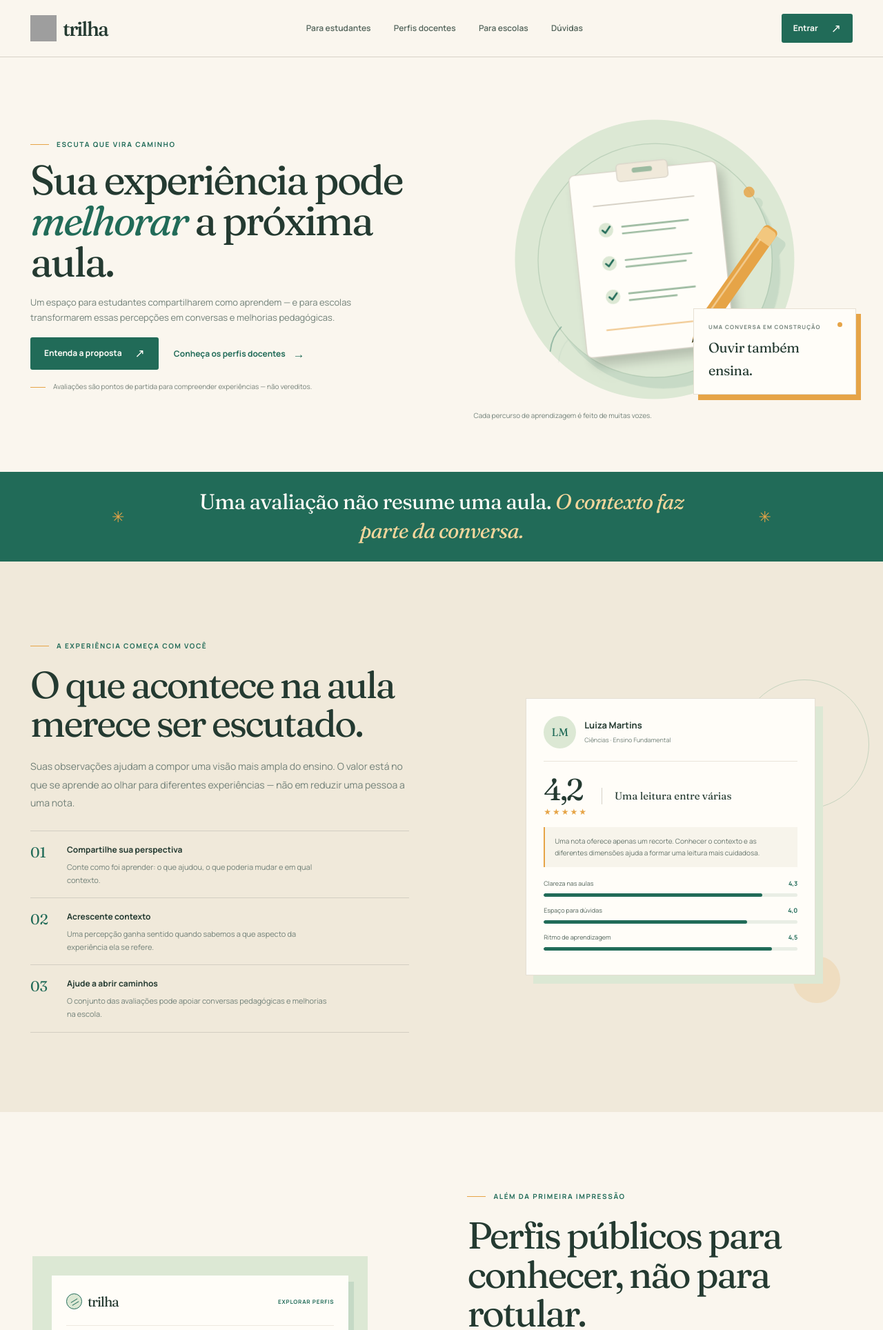
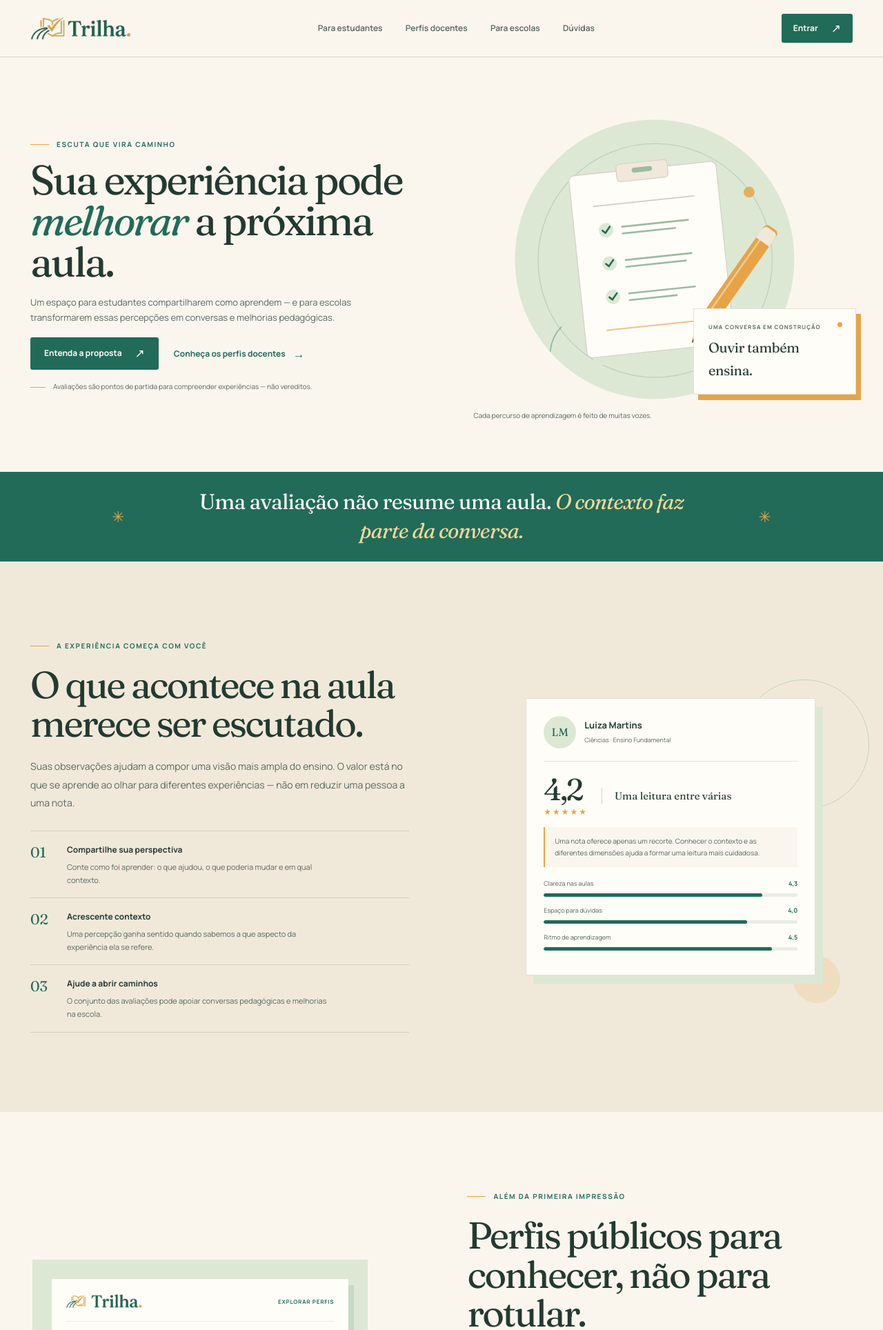
Before and after one commit to eduroqu3/Trilha, a Django app: template templates/landing.html in a window 1280 px wide. Shown: the top 1928 px of the page at 69% size. Run offline with Django 5.2, Linux system fonts and the light colour scheme; the template is opened without the code that fills it, so the values that code supplies are empty; grey boxes are pictures that could not be loaded.

Commit message:
Apply TRILHA visual identity guidelines

```diff
--- a/static/css/site.css
+++ b/static/css/site.css
@@ -7,7 +7,7 @@
   --pale: #DCE8D4;
   --sage: #9DBBA1;
   --mustard: #E6A447;
-  --muted: #718078;
+  --muted: #59685F;
   --line: #D7D2C7;
   --white: #FFFDF8;
   --serif: "Fraunces", Georgia, serif;
@@ -28,9 +28,8 @@ button:disabled { opacity: 1; }
 
 .site-header { border-bottom: 1px solid var(--line); background: var(--cream); }
 .header-inner { min-height: 82px; display: flex; align-items: center; justify-content: space-between; gap: 28px; }
-.brand { display: inline-flex; align-items: center; gap: 9px; flex: 0 0 auto; }
-.brand-mark { width: 38px; height: 38px; flex: 0 0 auto; }
-.brand-name { color: var(--dark); font-family: var(--serif); font-size: 29px; font-weight: 500; letter-spacing: -.07em; line-height: 1; }
+.brand { display: inline-flex; align-items: center; flex: 0 0 auto; }
+.brand-mark { display: block; width: 146px; height: auto; flex: 0 0 auto; }
 .desktop-nav { display: flex; align-items: center; gap: clamp(18px, 2.6vw, 37px); color: #53645b; font-size: 12px; font-weight: 600; }
 .desktop-nav a, .mobile-nav nav a { transition: color .18s ease; }
 .desktop-nav a:hover, .mobile-nav nav a:hover { color: var(--deep); }
@@ -62,11 +61,11 @@ h1, h2, blockquote { margin: 0; font-family: var(--serif); font-weight: 400; let
 .text-link { display: inline-flex; align-items: center; gap: 11px; color: var(--deep); font-size: 12px; font-weight: 700; }
 .text-link span { font-size: 17px; font-weight: 400; transition: transform .18s ease; }
 .text-link:hover span { transform: translateX(3px); }
-.trust-note { display: flex; align-items: flex-start; gap: 11px; max-width: 410px; margin: 25px 0 0; color: #758078; font-size: 11px; line-height: 1.7; }
+.trust-note { display: flex; align-items: flex-start; gap: 11px; max-width: 410px; margin: 25px 0 0; color: var(--muted); font-size: 11px; line-height: 1.7; }
 .trust-note span { width: 22px; height: 1px; flex: 0 0 auto; margin-top: 9px; background: var(--mustard); }
 .hero-art-wrap { position: relative; display: flex; min-height: 454px; align-items: center; justify-content: center; margin: 0; isolation: isolate; }
 .hero-art-orbit { position: absolute; z-index: -1; top: 50%; left: 50%; width: min(88%, 405px); aspect-ratio: 1; border-radius: 50%; background: var(--pale); transform: translate(-51%, -52%); }
-.hero-art { position: relative; z-index: 0; display: block; width: min(100%, 500px); height: auto; object-fit: contain; filter: drop-shadow(12px 16px 0 rgba(33, 107, 88, .11)); }
+.hero-art { position: relative; z-index: 0; display: block; width: min(100%, 500px); height: auto; object-fit: contain; }
 .hero-note-card { position: absolute; z-index: 1; right: -5px; bottom: 38px; width: 236px; padding: 19px 21px 18px; border: 1px solid #e7e0d3; background: var(--white); box-shadow: 7px 8px 0 var(--mustard); }
 .hero-note-card > span { display: block; margin-bottom: 7px; color: var(--muted); font-size: 8px; font-weight: 700; letter-spacing: .14em; }
 .hero-note-card strong { color: var(--dark); font-family: var(--serif); font-size: 20px; font-weight: 400; letter-spacing: -.02em; }
@@ -101,7 +100,7 @@ h1, h2, blockquote { margin: 0; font-family: var(--serif); font-weight: 400; let
 .stars { color: var(--mustard); font-size: 12px; letter-spacing: 2px; }
 .rating-label { display: grid; gap: 2px; padding-left: 18px; border-left: 1px solid var(--line); }
 .rating-label strong { color: var(--dark); font-family: var(--serif); font-size: 15px; font-weight: 400; }
-.card-context { margin: 0; padding: 12px 14px; border-left: 2px solid var(--mustard); color: #66756c; background: #f7f4eb; font-size: 10px; line-height: 1.7; }
+.card-context { margin: 0; padding: 12px 14px; border-left: 2px solid var(--mustard); color: var(--muted); background: var(--cream); font-size: 10px; line-height: 1.7; }
 .dimension-list { display: grid; gap: 13px; padding: 17px 0 15px; }
 .dimension-row > div { display: flex; justify-content: space-between; margin-bottom: 6px; color: #52645a; font-size: 9px; }
 .dimension-row strong { color: var(--deep); font-size: 9px; }
@@ -115,15 +114,12 @@ h1, h2, blockquote { margin: 0; font-family: var(--serif); font-weight: 400; let
 .search-frame { padding: 28px; background: var(--pale); }
 .mock-browser { position: relative; padding: 21px 21px 17px; background: var(--white); box-shadow: 8px 9px 0 rgba(33, 107, 88, .12); }
 .mock-header { display: flex; align-items: center; gap: 8px; padding-bottom: 18px; border-bottom: 1px solid #eee9df; }
-.mini-brand-mark { position: relative; width: 23px; height: 23px; border: 1px solid var(--deep); border-radius: 50%; background: var(--pale); }
-.mini-brand-mark::before, .mini-brand-mark::after { position: absolute; content: ""; left: 5px; width: 11px; height: 1px; background: var(--deep); transform: rotate(-32deg); }
-.mini-brand-mark::before { top: 9px; }
-.mini-brand-mark::after { top: 13px; left: 7px; }
-.mini-brand { color: var(--dark); font-family: var(--serif); font-size: 20px; letter-spacing: -.06em; }
+.mini-brand-mark { display: block; width: 28px; height: 22px; flex: 0 0 auto; object-fit: contain; }
+.mini-brand { display: block; width: 74px; height: auto; }
 .mock-header > a { margin-left: auto; color: var(--deep); font-size: 8px; font-weight: 700; letter-spacing: .1em; }
 .search-box { display: flex; gap: 8px; margin-top: 24px; }
-.search-box input { width: 100%; min-width: 0; height: 48px; padding: 0 13px; border: 1px solid var(--line); border-radius: 2px; color: var(--dark); background: #fffefa; font-size: 11px; }
-.search-box input::placeholder { color: #8a938b; opacity: 1; }
+.search-box input { width: 100%; min-width: 0; height: 48px; padding: 0 13px; border: 1px solid var(--line); border-radius: 2px; color: var(--dark); background: var(--white); font-size: 11px; }
+.search-box input::placeholder { color: var(--muted); opacity: 1; }
 .search-box button { width: 48px; height: 48px; display: grid; place-items: center; flex: 0 0 auto; border: 0; border-radius: 2px; color: var(--white); background: var(--deep); }
 .search-box button svg { width: 19px; fill: none; stroke: currentColor; stroke-width: 1.8; stroke-linecap: round; }
 .search-result { display: flex; align-items: center; gap: 12px; padding: 15px 0; border-top: 1px solid #e8e3d9; border-bottom: 1px solid #e8e3d9; }
@@ -135,7 +131,7 @@ h1, h2, blockquote { margin: 0; font-family: var(--serif); font-weight: 400; let
 .search-decoration { position: absolute; z-index: -1; right: 17px; top: -36px; color: var(--mustard); font-family: var(--serif); font-size: 94px; line-height: 1; }
 .profiles-copy .section-lede { margin-top: 18px; }
 .principle-list { display: grid; gap: 14px; margin: 24px 0 26px; padding: 0; list-style: none; }
-.principle-list li { display: flex; align-items: flex-start; gap: 12px; color: #66756c; font-size: 11px; line-height: 1.7; }
+.principle-list li { display: flex; align-items: flex-start; gap: 12px; color: var(--muted); font-size: 11px; line-height: 1.7; }
 .principle-list li > span { width: 23px; height: 23px; display: grid; flex: 0 0 auto; place-items: center; border-radius: 50%; color: var(--deep); background: var(--pale); font-size: 11px; }
 
 .quote-section { padding-block: clamp(62px, 7vw, 88px); color: var(--white); background: var(--deep); }
@@ -145,21 +141,21 @@ h1, h2, blockquote { margin: 0; font-family: var(--serif); font-weight: 400; let
 .quote-label p { max-width: 160px; margin: 0; color: #dbe8dd; font-size: 9px; font-weight: 700; letter-spacing: .15em; line-height: 1.8; }
 .quote-copy { margin: 0; }
 .quote-copy blockquote { max-width: 760px; color: var(--white); font-size: clamp(27px, 3.4vw, 42px); line-height: 1.25; }
-.quote-copy figcaption { margin-top: 19px; color: #c3d4ca; font-size: 10px; }
+.quote-copy figcaption { margin-top: 19px; color: var(--cream); font-size: 10px; }
 
-.schools-section { overflow: hidden; background: #EDE7DA; }
+.schools-section { overflow: hidden; background: var(--sand); }
 .schools-grid { display: grid; grid-template-columns: 1.05fr .95fr; align-items: center; gap: clamp(58px, 10vw, 130px); }
 .schools-copy h2 { max-width: 530px; }
 .schools-copy .section-lede { margin-bottom: 28px; }
 .school-benefits { border-top: 1px solid #d5d0c4; }
 .school-benefits > div { display: grid; grid-template-columns: 40px 1fr; gap: 11px; align-items: start; padding: 13px 0; border-bottom: 1px solid #d5d0c4; }
 .school-benefits span { color: var(--deep); font-family: var(--serif); font-size: 21px; line-height: 1.3; }
-.school-benefits p { margin: 0; color: #65746b; font-size: 11px; line-height: 1.75; }
+.school-benefits p { margin: 0; color: var(--muted); font-size: 11px; line-height: 1.75; }
 .school-card-wrap { position: relative; padding: 10px 10px 20px; }
 .school-card { position: relative; z-index: 1; padding: 31px 29px 25px; background: var(--white); box-shadow: 9px 11px 0 rgba(230, 164, 71, .72); transform: rotate(2deg); }
 .school-card h3 { max-width: 380px; margin: 0 0 23px; color: var(--dark); font-family: var(--serif); font-size: clamp(25px, 3vw, 34px); font-weight: 400; letter-spacing: -.035em; line-height: 1.14; }
 .reflection-prompt { display: flex; align-items: center; gap: 14px; padding: 15px 0; border-top: 1px solid #e4dfd4; }
-.reflection-prompt > span { color: var(--sage); font-family: var(--serif); font-size: 24px; }
+.reflection-prompt > span { color: var(--deep); font-family: var(--serif); font-size: 24px; }
 .reflection-prompt p { flex: 1; margin: 0; color: #53635a; font-family: var(--serif); font-size: 17px; }
 .reflection-prompt i { color: var(--deep); font-style: normal; }
 .school-card-bottom { display: flex; align-items: end; justify-content: space-between; gap: 16px; margin-top: 21px; padding-top: 15px; border-top: 1px solid #e4dfd4; }
@@ -209,7 +205,7 @@ h1, h2, blockquote { margin: 0; font-family: var(--serif); font-weight: 400; let
 .cta-arcs i:nth-child(3) { inset: 152px; }
 .site-footer { padding-block: 29px; color: #e4ece3; background: #193c32; }
 .footer-grid { display: grid; grid-template-columns: 1fr 1fr; align-items: center; gap: 36px; }
-.footer-brand .brand-name { color: var(--white); }
+.footer-brand { padding: 5px 8px; border-radius: 2px; background: var(--cream); }
 .footer-signoff { margin: 0; color: var(--white); font-family: var(--serif); font-size: 17px; line-height: 1.35; text-align: right; }
 
 @media (min-width: 1500px) { .hero-grid { min-height: calc(100vh - 199px); min-height: calc(100svh - 199px); } }
@@ -251,7 +247,7 @@ h1, h2, blockquote { margin: 0; font-family: var(--serif); font-weight: 400; let
   .principle-banner { min-height: 120px; gap: 14px; padding-inline: 19px; }
   .principle-banner p { font-size: 22px; }
   .banner-spark { font-size: 16px; }
-  .section-pad { padding-block: 76px; }
+  .section-pad { padding-block: clamp(78px, 9vw, 125px); }
   .student-grid, .profiles-grid, .schools-grid { gap: 44px; }
   .student-copy h2, .profiles-copy h2, .schools-copy h2, .process-heading h2, .faq-intro h2 { font-size: clamp(39px, 9vw, 52px); }
   .profile-scene { padding: 5px 12px 15px 2px; }
@@ -286,8 +282,7 @@ h1, h2, blockquote { margin: 0; font-family: var(--serif); font-weight: 400; let
 }
 @media (max-width: 420px) {
   .site-container { width: min(100% - 32px, 360px); }
-  .brand-mark { width: 35px; height: 35px; }
-  .brand-name { font-size: 27px; }
+  .brand-mark { width: 132px; }
   .hero-grid { padding-top: 49px; }
   .hero-copy h1 { font-size: 46px; }
   .hero-actions { align-items: flex-start; flex-direction: column; gap: 18px; }
@@ -309,8 +304,7 @@ h1, h2, blockquote { margin: 0; font-family: var(--serif); font-weight: 400; let
   .reflection-prompt { gap: 9px; }
   .reflection-prompt p { font-size: 15px; }
   .footer-grid { gap: 17px; }
-  .footer-brand .brand-mark { width: 33px; height: 33px; }
-  .footer-brand .brand-name { font-size: 25px; }
+  .footer-brand .brand-mark { width: 126px; }
   .footer-signoff { font-size: 13px; }
 }
 @media (prefers-reduced-motion: reduce) {
--- a/templates/landing.html
+++ b/templates/landing.html
@@ -19,8 +19,7 @@
   <header class="site-header" id="inicio">
     <div class="site-container header-inner">
       <a class="brand" href="#inicio" aria-label="trilha — voltar ao início">
-        <img class="brand-mark" src="{% static 'img/logo.svg' %}" alt="">
-        <span class="brand-name">trilha</span>
+        <img class="brand-mark" src="{% static 'img/logo-completo.png' %}" alt="">
       </a>
 
       <nav class="desktop-nav" aria-label="Navegação principal">
@@ -129,7 +128,8 @@
           <div class="search-frame">
             <div class="mock-browser">
               <div class="mock-header">
-                <span class="mini-brand-mark" aria-hidden="true"><i></i></span><span class="mini-brand">trilha</span>
+                <img class="mini-brand-mark" src="{% static 'img/logo-simbolo.png' %}" alt="">
+                <img class="mini-brand" src="{% static 'img/logo-texto.png' %}" alt="">
                 <a href="#perfis-docentes">EXPLORAR PERFIS</a>
               </div>
               <div class="search-box">
@@ -242,8 +242,7 @@
   <footer class="site-footer">
     <div class="site-container footer-grid">
       <a class="brand footer-brand" href="#inicio" aria-label="trilha — voltar ao início">
-        <img class="brand-mark" src="{% static 'img/logo.svg' %}" alt="">
-        <span class="brand-name">trilha</span>
+        <img class="brand-mark" src="{% static 'img/logo-completo.png' %}" alt="">
       </a>
       <p class="footer-signoff">Escuta respeitosa.<br>Aprendizagem em movimento.</p>
     </div>
```
Also changed, not shown: static/img/hero.svg.
